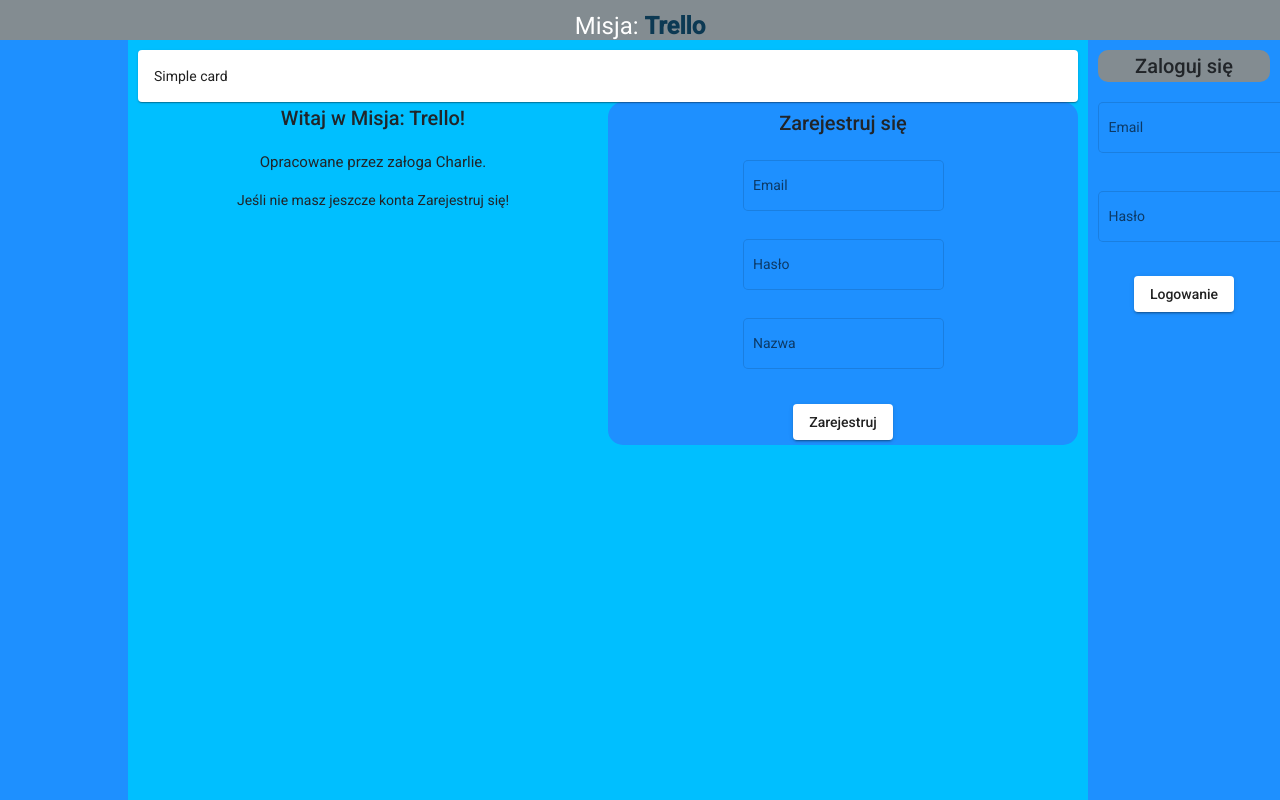
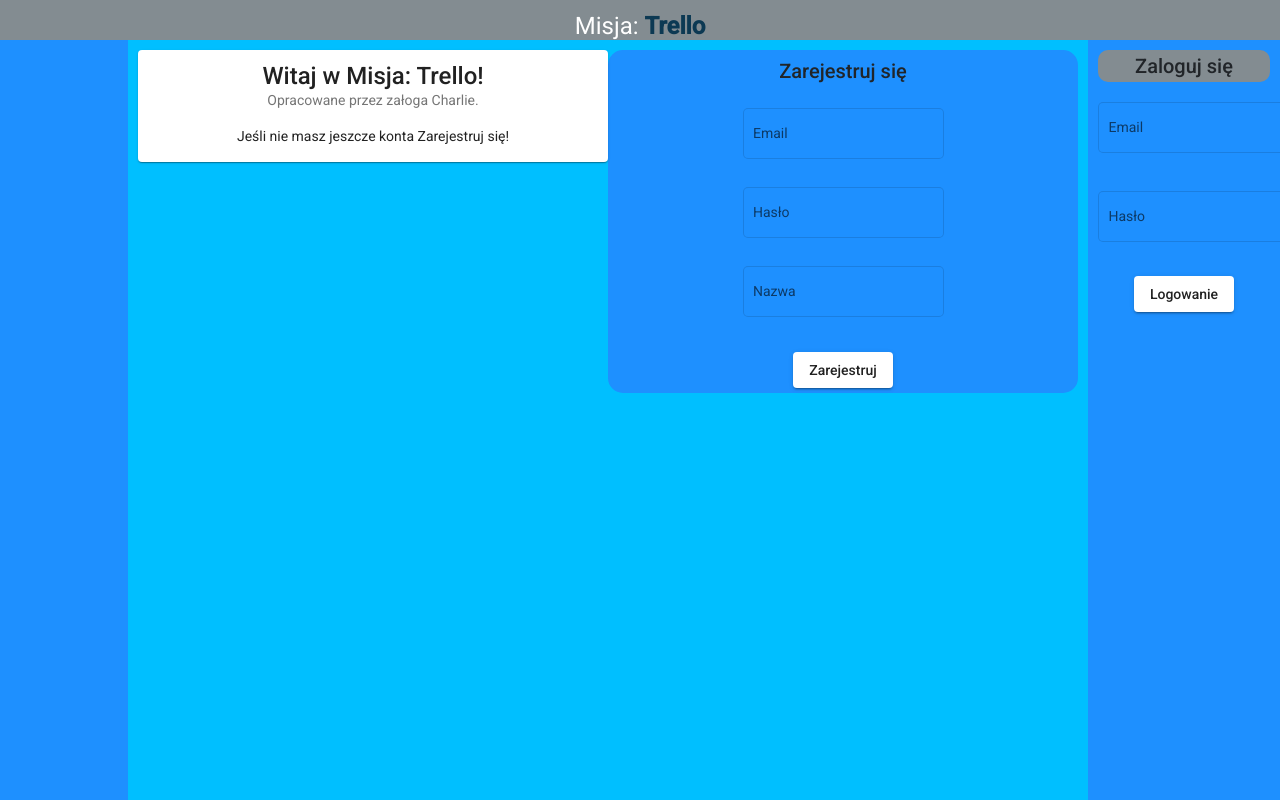
Before and after one commit to Marcin-Stan/Trello, an Angular app: page / in a window 1280 px wide. Built offline with nearby package versions, Linux system fonts and the light colour scheme.

Commit message:
Karta na wejscie.

```diff
--- a/src/app/default-main/default-main.component.html
+++ b/src/app/default-main/default-main.component.html
@@ -1,13 +1,15 @@
-<mat-card>Simple card</mat-card>
+
 <div class="info" align="center">
-  <h2>
-    Witaj w Misja: Trello!
-  </h2>
-  <h4>
-    Opracowane przez załoga Charlie.
-  </h4>
-  <a>
-    Jeśli nie masz jeszcze konta Zarejestruj się!
-  </a>
+  <mat-card>
+    <mat-card-title>
+      Witaj w Misja: Trello!
+    </mat-card-title>
+    <mat-card-subtitle>
+      Opracowane przez załoga Charlie.
+    </mat-card-subtitle>
+    <mat-card-content>
+      Jeśli nie masz jeszcze konta Zarejestruj się!
+    </mat-card-content>
+  </mat-card>
 </div>
 <app-register-form></app-register-form>
--- a/src/app/show-tables/show-tables.component.ts
+++ b/src/app/show-tables/show-tables.component.ts
@@ -5,6 +5,7 @@
 import {MatMenuTrigger} from '@angular/material/menu';
 import {ChangeNameService} from "../change-name-service.service";
 import {IUserWithBoardAndToken} from "../user-with-board-and-token";
+import {IBoardUser} from "../board-user";
 
 
 @Component({
```
